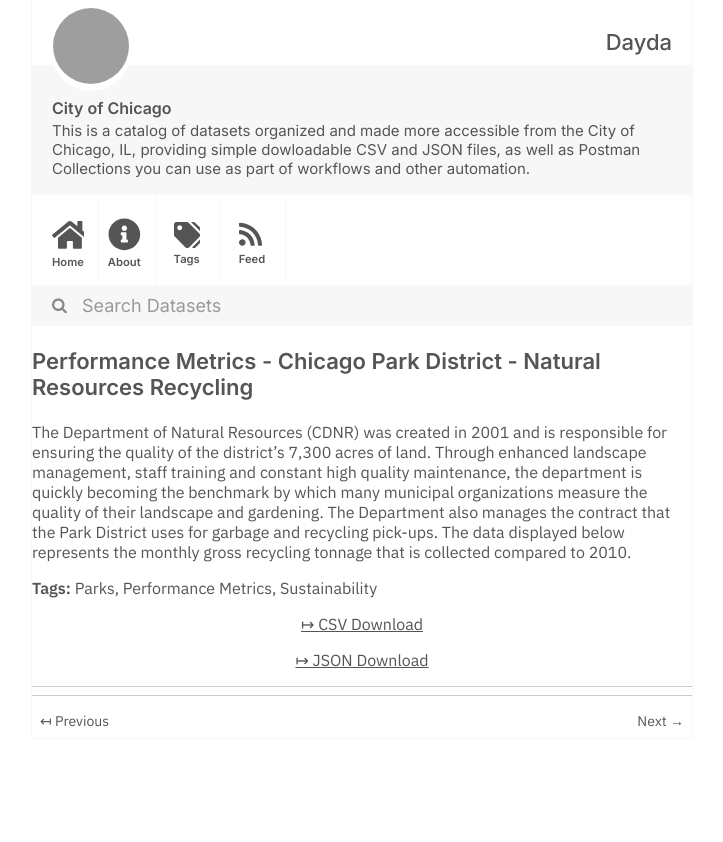
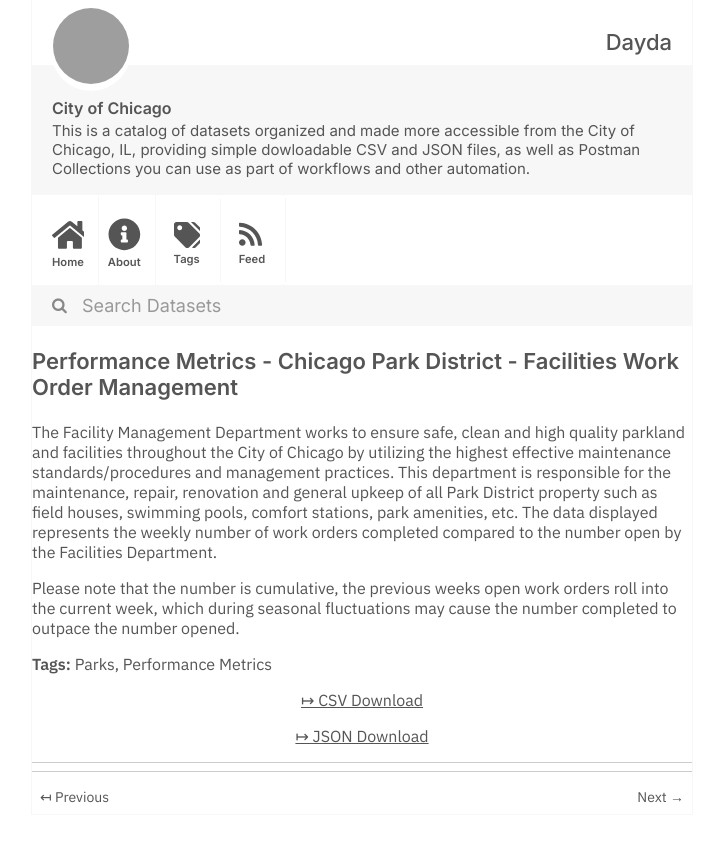
Before and after one commit to dayda-entities/city-of-chicago, a Jekyll site: the page built from _posts/2020-11-10-performance-metrics-chicago-pa.md, in a window 1280 px wide, cut to the strip 0-842 px from the top of the page. Shown: the whole strip, without its empty margins (278-1001 px from the left). Built offline with Jekyll 4.4.1, drawn with Linux system fonts in a browser that asks for light colours; grey boxes are pictures that could not be loaded.

Commit message:
Publish Data

```diff
--- a/_posts/2020-11-10-performance-metrics-chicago-pa.md
+++ b/_posts/2020-11-10-performance-metrics-chicago-pa.md
@@ -1,20 +1,21 @@
 ---
-title: Performance Metrics - Chicago Park District - Natural Resources Recycling
-created: '2020-11-10T16:55:05.810617'
-modified: '2020-11-10T16:55:05.810628'
+title: Performance Metrics - Chicago Park District - Facilities Work Order Management
+created: '2020-11-10T16:55:23.867072'
+modified: '2020-11-10T16:55:23.867082'
 state: active
 type: dataset
 tags:
   - Parks
   - Performance Metrics
-  - Sustainability
 groups:
   - Local Government
 csv_url: >-
-  https://data.cityofchicago.org/api/views/kes6-wskt/rows.csv?accessType=DOWNLOAD
+  https://data.cityofchicago.org/api/views/sya9-5zxj/rows.csv?accessType=DOWNLOAD
 json_url: >-
-  https://data.cityofchicago.org/api/views/kes6-wskt/rows.json?accessType=DOWNLOAD
+  https://data.cityofchicago.org/api/views/sya9-5zxj/rows.json?accessType=DOWNLOAD
 layout: post
 
 ---
-The Department of Natural Resources (CDNR) was created in 2001 and is responsible for ensuring the quality of the district's 7,300 acres of land. Through enhanced landscape management, staff training and constant high quality maintenance, the department is quickly becoming the benchmark by which many municipal organizations measure the quality of their landscape and gardening. The Department also manages the contract that the Park District uses for garbage and recycling pick-ups. The data displayed below represents the monthly gross recycling  tonnage that is collected compared to 2010.
+The Facility Management Department works to ensure safe, clean and high quality parkland and facilities throughout the City of Chicago by utilizing the highest effective maintenance standards/procedures and management practices. This department is responsible for the maintenance, repair, renovation and general upkeep of all Park District property such as field houses, swimming pools, comfort stations, park amenities, etc. The data displayed represents the weekly number of work orders completed compared to the number open by the Facilities Department.
+
+Please note that the number is cumulative, the previous weeks open work orders roll into the current week, which during seasonal fluctuations may cause the number completed to outpace the number opened.
```
